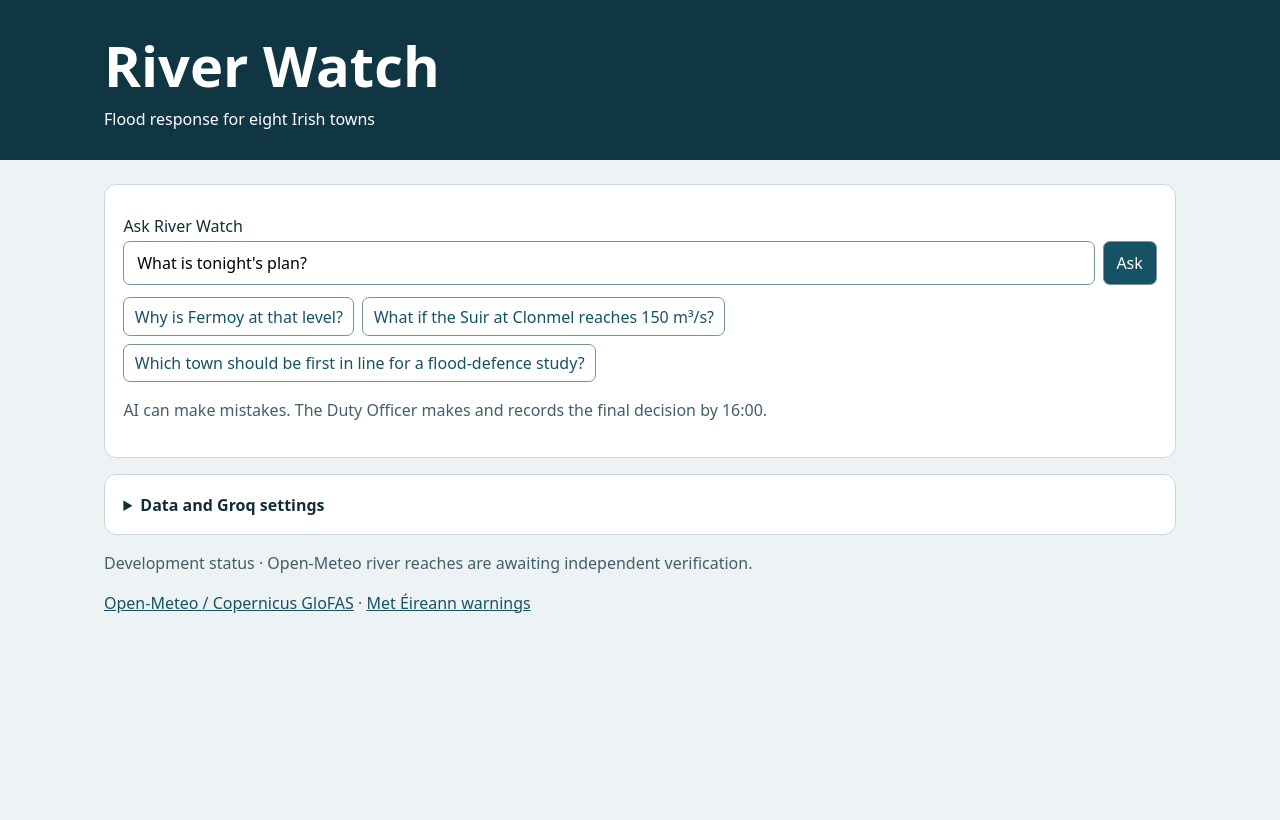
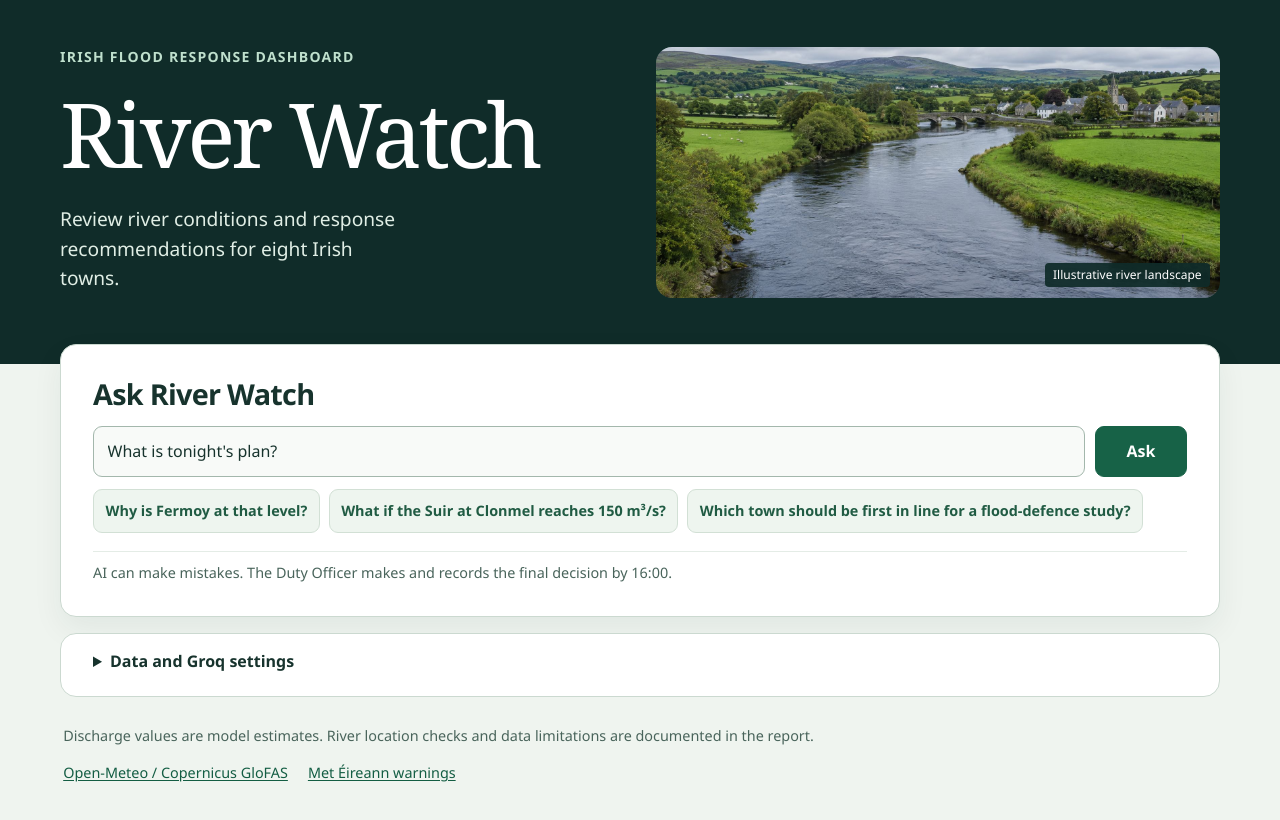
Before and after one commit to bryansummer95-glitch/river-watch, a plain HTML site: page index.html in a window 1280 px wide. Drawn offline with Linux system fonts and the light colour scheme.

Commit message:
Publish responsive River Watch dashboard and generated landscape

```diff
--- a/index.html
+++ b/index.html
@@ -1,53 +1,64 @@
 <!doctype html>
 <html lang="en">
+<head>
   <meta charset="utf-8">
   <meta name="viewport" content="width=device-width, initial-scale=1">
-<title>River Watch</title>
-<style>
-  :root{font-family:system-ui,sans-serif;color:#132d38;background:#edf3f4}
-  *{box-sizing:border-box} body{margin:0} header{background:#103643;color:#fff}
-  main,.wrap{max-width:1120px;margin:auto;padding:1.5rem} h1{margin:.2rem 0;font-size:clamp(2rem,6vw,3.5rem)}
-  header p{margin:.25rem 0}.panel{background:white;border:1px solid #c9d8dc;border-radius:12px;padding:1.15rem;margin-bottom:1rem}
-  button,input{font:inherit;padding:.65rem .8rem;border-radius:7px;border:1px solid #78939b}
-  button{background:#155364;color:white;cursor:pointer}button:disabled{opacity:.65;cursor:wait}
-  input{width:100%;min-width:0}label{display:block;margin:.7rem 0 .25rem}
-  form,.examples{display:flex;gap:.5rem;flex-wrap:wrap}form input{flex:1 1 16rem}
-  .examples{margin-top:.75rem}.examples button{background:white;color:#155364;padding:.45rem .65rem}
-  summary{cursor:pointer;font-weight:650} .grid{display:grid;grid-template-columns:repeat(auto-fit,minmax(min(100%,290px),1fr));gap:.8rem}
-  article{border:1px solid #c9d8dc;border-top:4px solid #78939b;padding:1rem;border-radius:9px}
-  article[data-level="Normal"]{border-top-color:#30836e}article[data-level="Standby"]{border-top-color:#a16513}
-  article[data-level="Barriers"]{border-top-color:#a83530}article h3{margin:0}p{line-height:1.55}
-  .error{color:#922921}.muted{color:#415f69}a{color:#155364}.scroll{overflow:auto}table{border-collapse:collapse;width:100%}
-  td,th{padding:.5rem;border-bottom:1px solid #c9d8dc;text-align:left;white-space:nowrap}
-  #explanation{white-space:pre-wrap} [hidden]{display:none!important}
-</style>
-<header><div class="wrap"><h1>River Watch</h1><p>Flood response for eight Irish towns</p></div></header>
-<main>
-  <section class="panel" aria-label="Ask River Watch">
-    <label for="question">Ask River Watch</label>
-    <form id="ask"><input id="question" maxlength="300" required value="What is tonight's plan?"><button id="submit">Ask</button></form>
-    <div class="examples">
+  <meta name="theme-color" content="#102c29">
+  <meta name="description" content="River Watch brings river forecasts, rainfall warnings and local response plans together for eight Irish towns.">
+  <title>River Watch | Flood response dashboard</title>
+  <link rel="stylesheet" href="./styles.css">
+</head>
+<body>
+  <a class="skip-link" href="#main">Skip to dashboard</a>
+  <header class="hero">
+    <div class="hero-inner wrap">
+      <div class="hero-copy">
+        <p class="eyebrow">Irish flood response dashboard</p>
+        <h1>River Watch</h1>
+        <p class="hero-description">Review river conditions and response recommendations for eight Irish towns.</p>
+      </div>
+      <figure class="river-image">
+        <img src="./irish-river.jpg" alt="Illustrative Irish river winding through green fields near a stone bridge" fetchpriority="high">
+        <figcaption>Illustrative river landscape</figcaption>
+      </figure>
+    </div>
+  </header>
+  <main class="wrap" id="main">
+    <section class="panel ask-panel" aria-labelledby="ask-title">
+      <h2 id="ask-title">Ask River Watch</h2>
+      <label class="sr-only" for="question">Your question</label>
+      <form id="ask">
+        <input id="question" maxlength="300" required value="What is tonight's plan?">
+        <button id="submit">Ask</button>
+      </form>
+      <div class="examples" aria-label="Example questions">
         <button type="button">Why is Fermoy at that level?</button>
         <button type="button">What if the Suir at Clonmel reaches 150 m³/s?</button>
         <button type="button">Which town should be first in line for a flood-defence study?</button>
       </div>
-    <p class="muted">AI can make mistakes. The Duty Officer makes and records the final decision by 16:00.</p>
+      <p class="advisory">AI can make mistakes. The Duty Officer makes and records the final decision by 16:00.</p>
     </section>
-  <details class="panel" id="settings"><summary>Data and Groq settings</summary>
+    <p id="status" role="status"></p>
+    <section class="panel answer-panel" id="answer" aria-label="River Watch answer" hidden></section>
+    <details class="panel" id="settings">
+      <summary>Data and Groq settings</summary>
+      <div class="settings-fields">
         <label for="sheet">Google Sheet link with viewer access</label><input id="sheet" type="url">
         <label for="worker">Public Cloudflare Worker URL</label><input id="worker" type="url">
         <label for="key">Groq API key for browser mode</label><input id="key" type="password" autocomplete="off">
         <p class="muted">Browser mode saves the key on this browser only. Use Forget key on a shared computer.</p>
-    <button id="save">Save settings</button> <button id="forget">Forget key</button>
+        <div class="settings-actions"><button id="save">Save settings</button> <button id="forget">Forget key</button></div>
         <p id="settings-status" role="status"></p>
+      </div>
     </details>
-  <p id="status" role="status"></p>
-  <section class="panel" id="answer" aria-label="River Watch answer" hidden></section>
-  <p class="muted">Development status · Open-Meteo river reaches are awaiting independent verification.</p>
-  <footer class="muted">
-    <a href="https://open-meteo.com/en/docs/flood-api">Open-Meteo / Copernicus GloFAS</a> ·
+    <footer>
+      <p>Discharge values are model estimates. River location checks and data limitations are documented in the report.</p>
+      <div class="source-links">
+        <a href="https://open-meteo.com/en/docs/flood-api">Open-Meteo / Copernicus GloFAS</a>
         <a href="https://www.met.ie/Open_Data/json/warning_IRELAND.json">Met Éireann warnings</a>
+      </div>
     </footer>
   </main>
   <script type="module" src="./app.mjs"></script>
+</body>
 </html>
--- /dev/null
+++ b/styles.css
@@ -0,0 +1,79 @@
+:root {
+  color-scheme: light;
+  font-family: "Aptos", "Segoe UI", system-ui, sans-serif;
+  background: #eff4ef;
+  color: #17332d;
+  --forest: #102c29;
+  --green: #176247;
+  --muted: #49645b;
+  --line: #cbd9d0;
+  --white: #fff;
+  --radius: 16px;
+}
+* { box-sizing: border-box; }
+body { margin: 0; line-height: 1.55; }
+button, input { font: inherit; }
+button { cursor: pointer; }
+button:disabled { cursor: wait; opacity: .65; }
+:focus-visible { outline: 3px solid #a96114; outline-offset: 4px; }
+[hidden] { display: none !important; }
+.wrap { width: min(1160px, calc(100% - 48px)); margin-inline: auto; }
+.skip-link, .sr-only { position: absolute; }
+.sr-only { width: 1px; height: 1px; clip-path: inset(50%); overflow: hidden; white-space: nowrap; }
+.skip-link { inset: .75rem auto auto .75rem; transform: translateY(-200%); z-index: 2; background: white; padding: .6rem; }
+.skip-link:focus { transform: none; }
+.hero { color: white; background: var(--forest); }
+.hero-inner { display: grid; grid-template-columns: 1fr 1fr; align-items: center; gap: 2rem; padding-block: 2rem 3.25rem; }
+.eyebrow { color: #bfe0cd; font-size: .875rem; letter-spacing: .09em; text-transform: uppercase; font-weight: 700; }
+h1, h2, h3 { line-height: 1.15; }
+h1 { font-family: Georgia, serif; font-size: clamp(3.1rem, 7vw, 6rem); letter-spacing: -.045em; font-weight: 500; margin: .15em 0; }
+.hero-description { color: #e0eee5; font-size: clamp(1rem, 2vw, 1.2rem); max-width: 32ch; }
+.river-image { margin: 0; position: relative; overflow: hidden; aspect-ratio: 2.25; background: #244b3e; border-radius: var(--radius); }
+.river-image img { width: 100%; height: 100%; display: block; object-fit: cover; object-position: center 55%; }
+.river-image figcaption { position: absolute; bottom: .65rem; right: .65rem; border-radius: 4px; padding: .18rem .5rem; background: #102c29ed; font-size: .75rem; color: white; }
+main { position: relative; margin-top: -1.25rem; padding-bottom: 2.5rem; }
+.panel { padding: clamp(1rem, 3vw, 2rem); margin-bottom: 1rem; background: var(--white); border: 1px solid var(--line); border-radius: var(--radius); }
+.ask-panel { box-shadow: 0 12px 30px #102c2910; }
+h2 { margin: 0 0 1rem; font-size: clamp(1.4rem, 3vw, 1.8rem); letter-spacing: -.025em; }
+form { display: grid; grid-template-columns: minmax(0, 1fr) auto; gap: .65rem; }
+input { min-width: 0; width: 100%; padding: .73rem .85rem; color: inherit; background: #f8faf8; border: 1px solid #a3b7ac; border-radius: 9px; }
+button { min-height: 44px; border: 1px solid var(--green); border-radius: 9px; padding: .65rem 1rem; color: #fff; background: var(--green); font-weight: 650; }
+button:hover:not(:disabled) { background: #124d39; }
+#submit { min-width: 92px; }
+.examples, .source-links, .settings-actions { display: flex; flex-wrap: wrap; gap: .55rem; }
+.examples { margin-top: .8rem; }
+.examples button, #forget { text-align: left; padding: .45rem .72rem; color: #205b43; background: #eef5ef; border-color: #d2e0d5; font-size: .9rem; }
+.examples button:hover, #forget:hover { color: #16392d; background: #e0eee4; }
+.advisory { margin: 1.1rem 0 0; padding: .6rem 0 0; border-top: 1px solid #e4ece6; color: var(--muted); font-size: .9rem; }
+#settings { padding-block: .95rem; }
+summary { font-weight: 700; cursor: pointer; min-height: 32px; }
+.settings-fields { margin-top: .8rem; max-width: 44rem; }
+.settings-fields label { display: block; font-weight: 600; margin: .7rem 0 .25rem; }
+#status { color: var(--muted); font-size: .9rem; }
+#status:empty, #settings-status:empty { display: none; }
+.grid { display: grid; grid-template-columns: repeat(auto-fit, minmax(min(100%, 290px), 1fr)); gap: .85rem; margin-block: 1.25rem; }
+article { border: 1px solid var(--line); border-top: 4px solid #78968a; border-radius: 12px; padding: 1rem; background: #fbfcfb; }
+article[data-level="Normal"] { border-top-color: #30836e; }
+article[data-level="Standby"] { border-top-color: #a16513; }
+article[data-level="Barriers"] { border-top-color: #a83530; }
+article h3 { margin: 0 0 .7rem; font-size: 1.12rem; }
+article p { margin: .55rem 0; }
+.muted, footer { color: var(--muted); }
+.error { color: #922921; }
+a { color: #135d43; text-underline-offset: .16em; }
+.scroll { overflow: auto; }
+table { border-collapse: collapse; width: 100%; font-variant-numeric: tabular-nums; }
+td, th { padding: .55rem; border-bottom: 1px solid var(--line); text-align: left; white-space: nowrap; }
+th { background: #eef5ef; }
+#explanation { white-space: pre-wrap; padding: 1rem; background: #edf5ef; border-radius: 10px; }
+footer { padding: .75rem .2rem; font-size: .9rem; }
+footer p { margin-top: 0; }
+.source-links { column-gap: 1.25rem; }
+@media (max-width: 680px) {
+  .wrap { width: calc(100% - 28px); }
+  .hero-inner { grid-template-columns: 1fr; gap: .7rem; padding-block: .7rem 2.4rem; }
+  .river-image { aspect-ratio: 2.65; }
+  .hero-description { margin-bottom: .3rem; }
+  .examples button { width: 100%; }
+  #submit { min-width: 68px; }
+}
```
Also changed, not shown: irish-river.jpg (added). Lines whose indentation alone changed are shown as unchanged.
